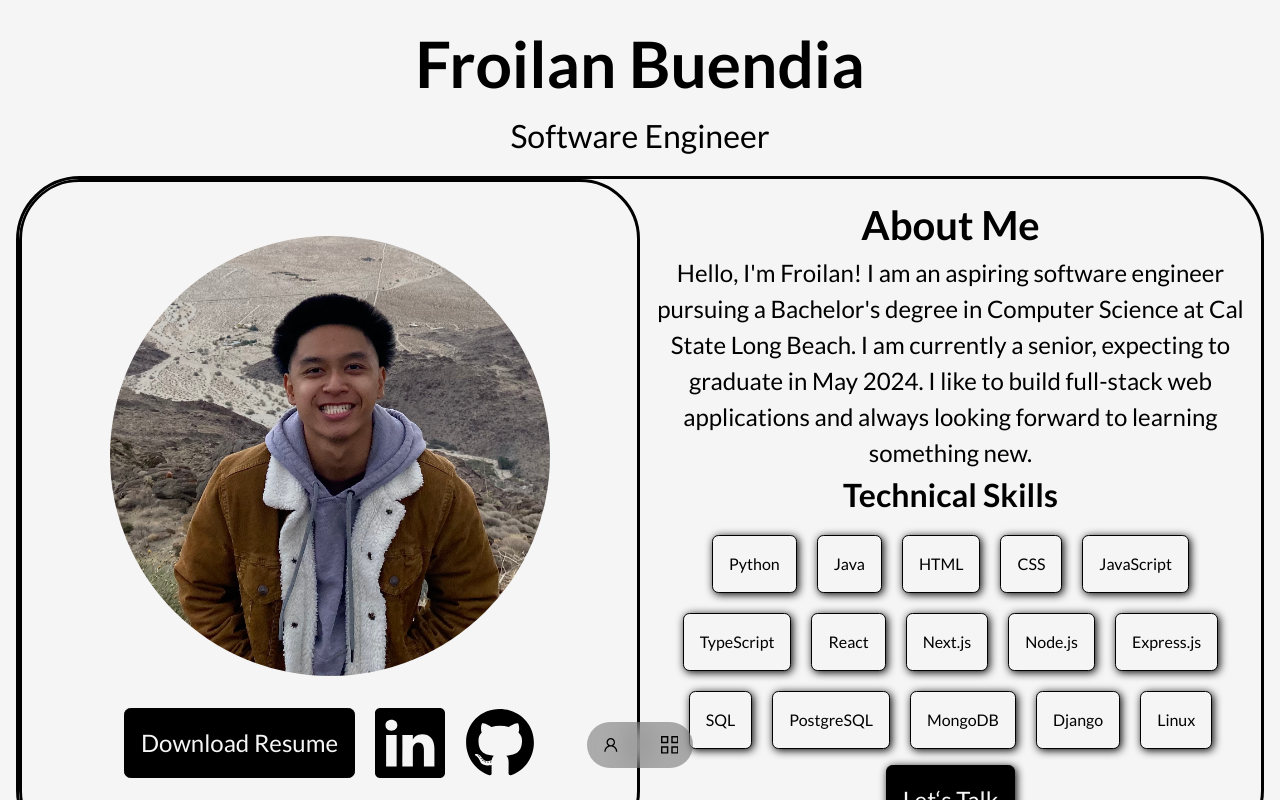
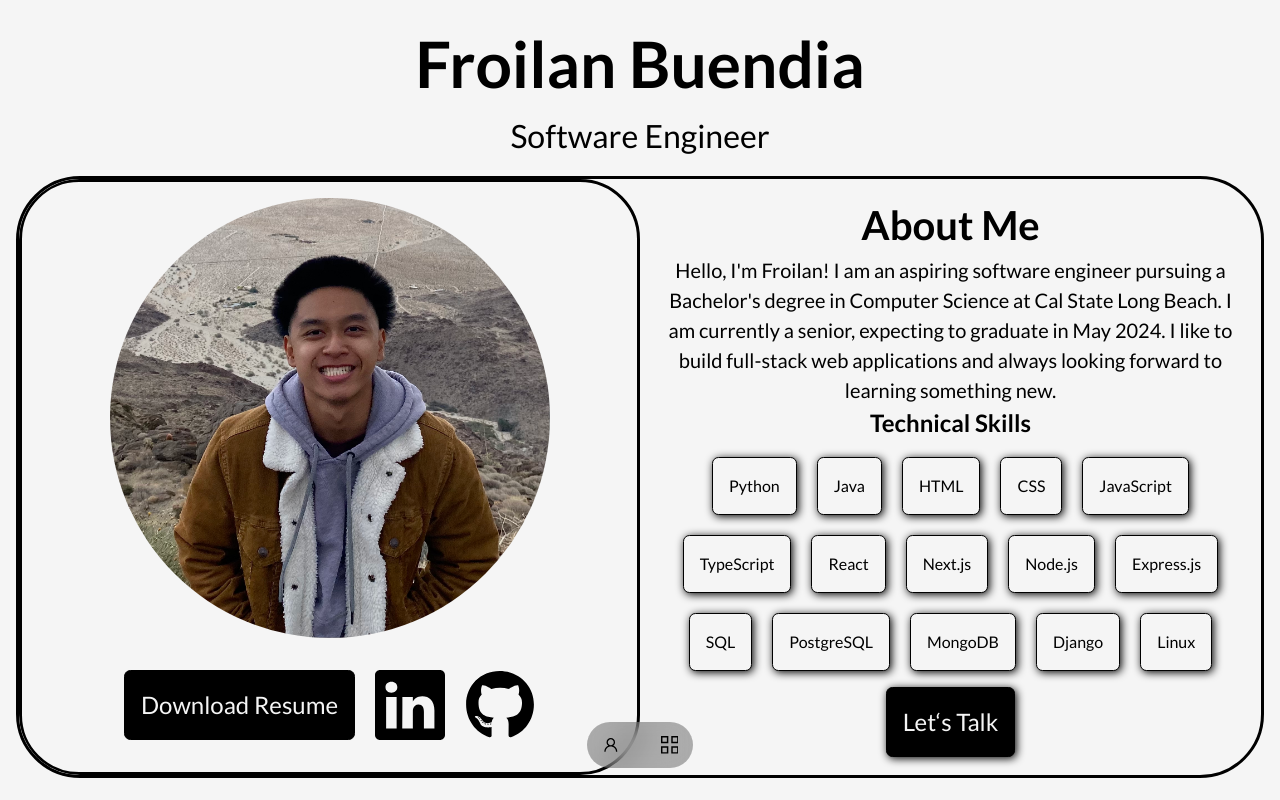
Before and after one commit to froilanbuendia/froilanbuendia, a Next.js app in the folder frontend/: page / in a window 1280 px wide. Shown: the top 800 px of the page. Built offline with nearby package versions, Linux system fonts and the light colour scheme.

Commit message:
changed about text size

```diff
--- a/frontend/app/sections/header/about/about.module.css
+++ b/frontend/app/sections/header/about/about.module.css
@@ -99,14 +99,14 @@
   display: flex;
   justify-content: center;
   font-family: "Lato";
-  font-size: 1.5rem;
+  font-size: 1.25rem;
   text-align: center;
 }
 
 .skillsTitle {
   display: flex;
   justify-content: center;
-  font-size: 2rem;
+  font-size: 1.5rem;
   font-family: "Lato-Bold";
 }
 
```
